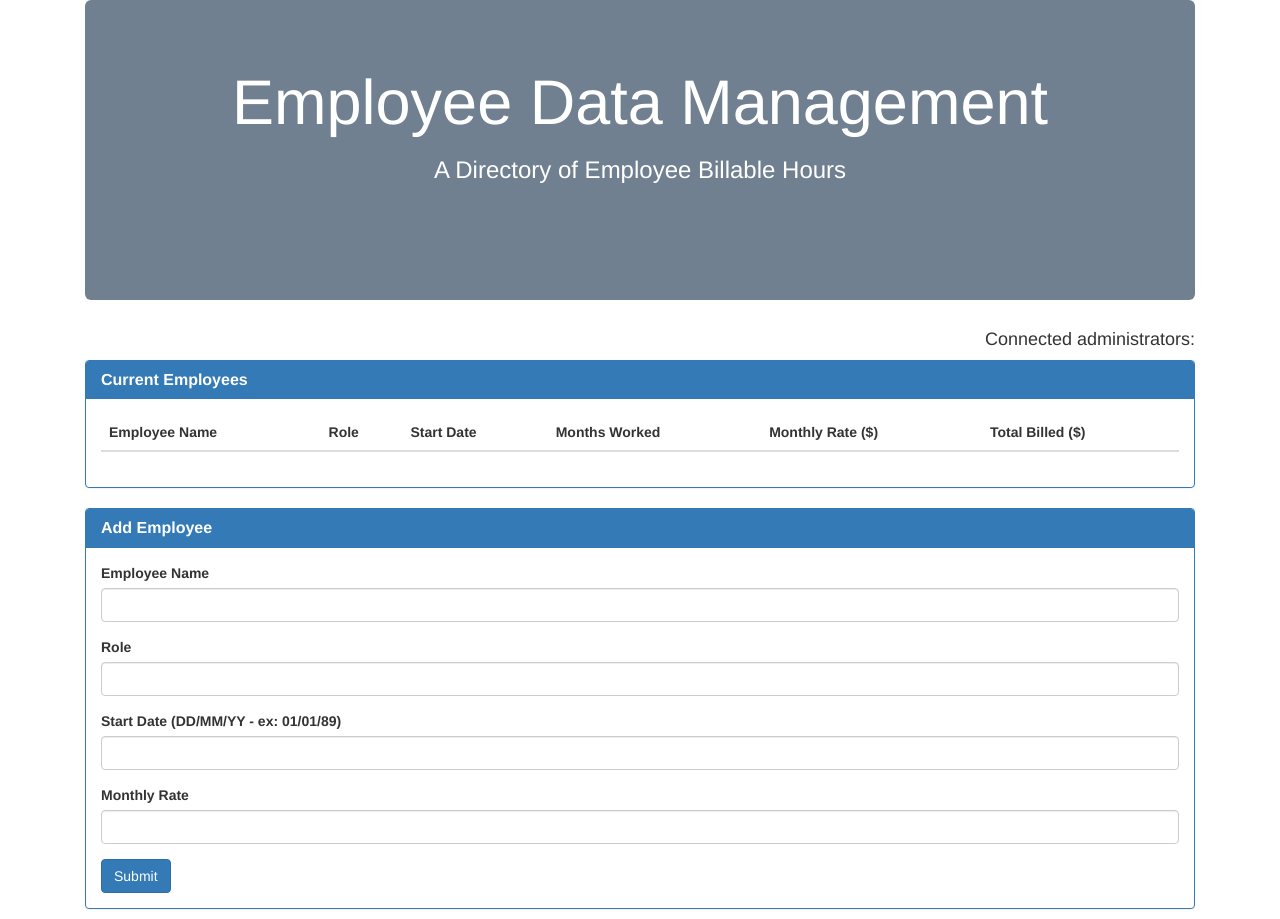
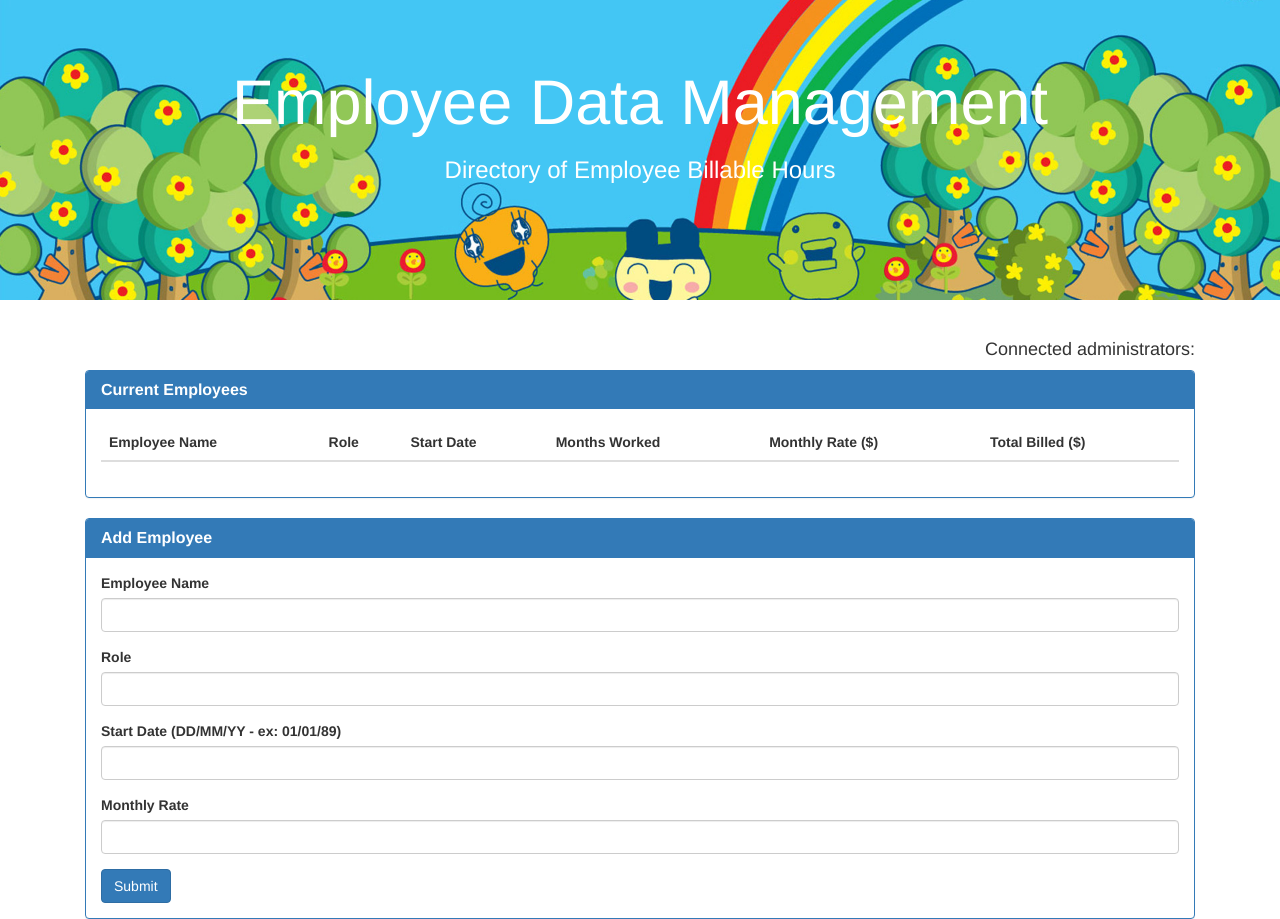
Before and after one commit to mhamdani/Employee_Data_Management, a plain HTML site: page index.html in a window 1280 px wide. Shown: the top 919 px of the page. Drawn offline with nearby package versions, Linux system fonts and the light colour scheme; no server answers.

Commit message:
clean up css

```diff
--- a/assets/css/style.css
+++ b/assets/css/style.css
@@ -1,6 +1,6 @@
-.jumbotron, .parallax {
-  /*background-image: url(/assets/img/backsky.jpg);*/
-  background-color: slategrey;
+.jumbotron, .parallax{
+  background-image: url(/assets/img/backsky.jpg);
+  background-color: #283d52;
   min-height: 300px;
   background-attachment: fixed;
   background-position: center;
--- a/index.html
+++ b/index.html
@@ -24,17 +24,22 @@
   </head>
 
   <body>
-
+  <div class="jumbotron jumbotron-fluid parallax" id="header">
+      <div class="container">
+      <h1 class="text-center">Employee Data Management</h1>
+      <h3 class="text-center">Directory of Employee Billable Hours</h3>
+    </div>
+  </div>
     <!-- Employee Tracker -->
     <div class="container">
 
       <!-- Jumbotron -->
-      <div class="jumbotron jumbotron-fluid parallax" id="header">
+      <!-- <div class="jumbotron jumbotron-fluid parallax" id="header">
         <div class="container">
         <h1 class="text-center">Employee Data Management</h1>
-        <h3 class="text-center">A Directory of Employee Billable Hours</h3>
+        <h3 class="text-center">Directory of Employee Billable Hours</h3>
       </div>
-    </div>
+    </div> -->
 
       <h4 class="text-right">Connected administrators: <strong><span id="connected-admins"></span></strong></h4>
 
--- a/timesheetLogic.js
+++ b/timesheetLogic.js
@@ -1,3 +1,7 @@
+$(document).ready(function(){
+  $('.parallax').parallax();
+});
+
 // Initialize Firebase
 var config = {
   apiKey: "AIzaSyCuczraN74lJyMtUn-qMEKEP7Ui3J1wjJE",
```
Also changed, not shown: assets/img/backsky.jpg (added).
